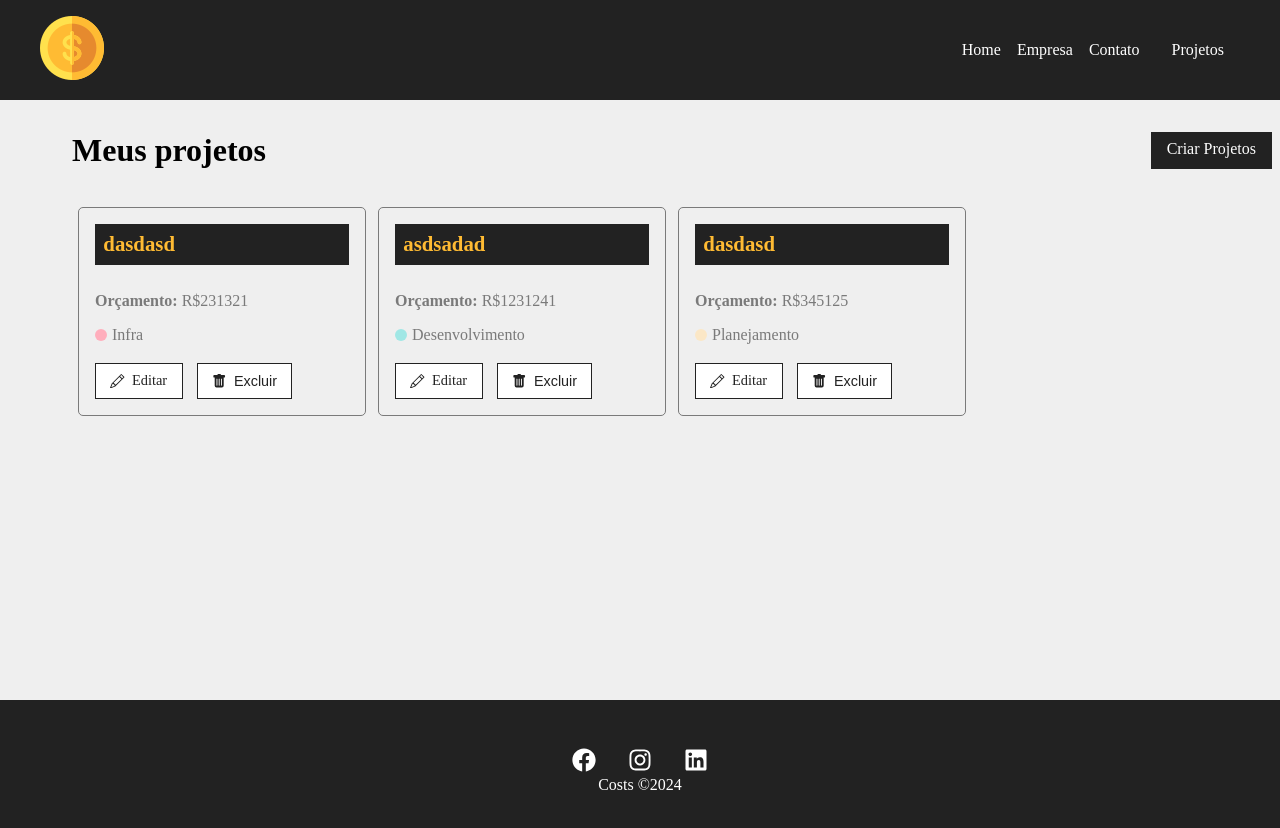
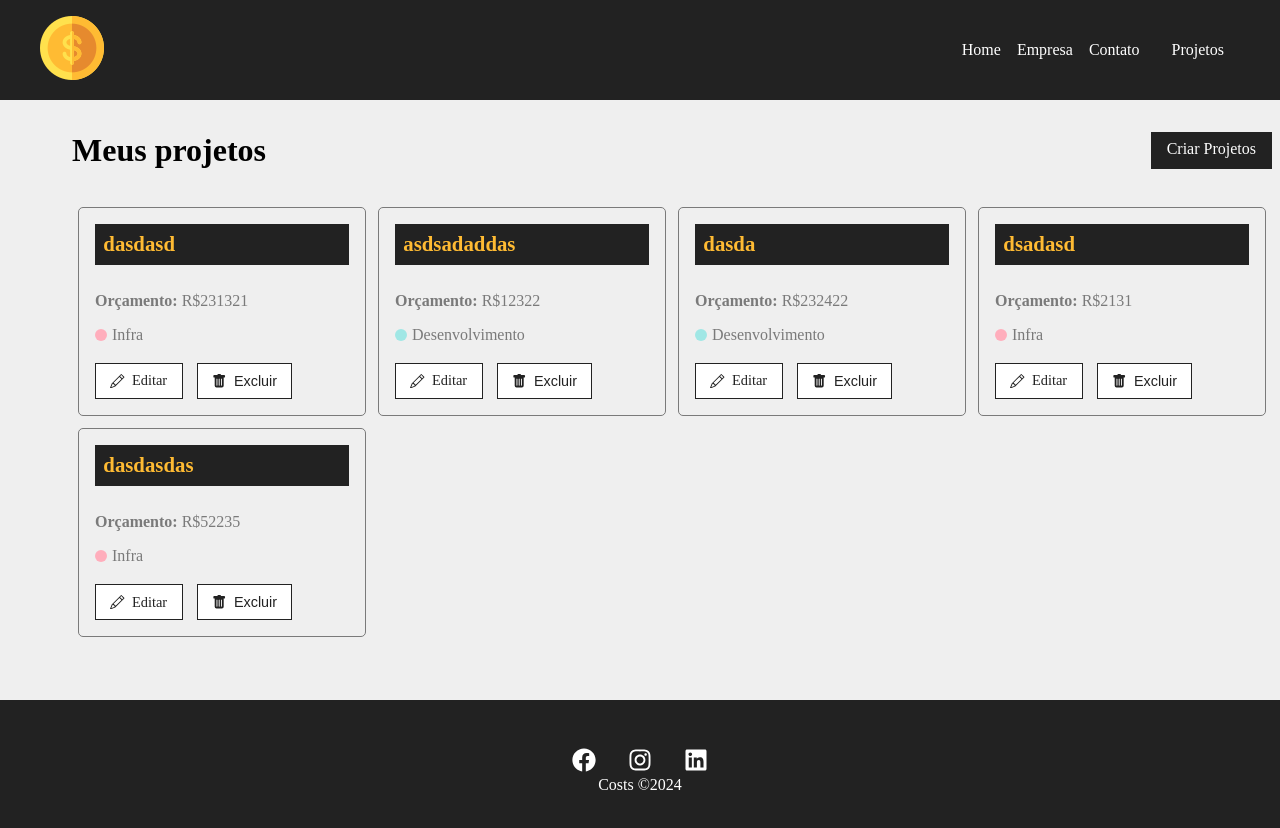
Before and after one commit to ArturMineiro/Projeto_react, a React (Create React App) app in the folder costs/: page /projects in a window 1280 px wide. Shown: the top 828 px of the page. Built offline with nearby package versions, Linux system fonts and the light colour scheme; data requests are answered from the project's data file.

Commit message:
edição part 2 (atualização )

```diff
--- a/costs/db.json
+++ b/costs/db.json
@@ -13,22 +13,44 @@
     },
     {
       "id": "80dc",
-      "budget": "1231241",
+      "budget": "12322",
       "category": {
         "id": "2",
         "name": "Desenvolvimento"
       },
-      "name": "asdsadad",
+      "name": "asdsadaddas",
       "cost": 0,
       "services": []
     },
     {
       "id": "02b6",
-      "budget": "345125",
-      "name": "dasdasd",
+      "budget": "232422",
+      "name": "dasda",
       "category": {
-        "id": "5",
-        "name": "Planejamento"
+        "id": "2",
+        "name": "Desenvolvimento"
+      },
+      "cost": 0,
+      "services": []
+    },
+    {
+      "id": "d685",
+      "name": "dsadasd",
+      "budget": "2131",
+      "category": {
+        "id": "1",
+        "name": "Infra"
+      },
+      "cost": 0,
+      "services": []
+    },
+    {
+      "id": "2db0",
+      "name": "dasdasdas",
+      "budget": "52235",
+      "category": {
+        "id": "1",
+        "name": "Infra"
       },
       "cost": 0,
       "services": []
--- a/costs/src/components/layont/Message.js
+++ b/costs/src/components/layont/Message.js
@@ -2,27 +2,21 @@ import { useState, useEffect } from 'react';
 import { useLocation } from 'react-router-dom';
 import styles from './Message.module.css';
 
-function Message({ type }) {
+
+function Message({ type, msg }) {
     const [visible, setVisible] = useState(false);
-    const [msg, setMsg] = useState(null);
-    const location = useLocation();
 
     useEffect(() => {
-        if (location.state?.message) {
-            setMsg(location.state.message);
+        if (msg) {
             setVisible(true);
 
             const timer = setTimeout(() => {
                 setVisible(false);
-                setMsg(null);
             }, 3000);
-
-            // Limpar o estado após exibir a mensagem
-            window.history.replaceState({}, document.title);
 
             return () => clearTimeout(timer);
         }
-    }, [location.state]);
+    }, [msg]);
 
     return (
         <>
--- a/costs/src/components/pages/Project.js
+++ b/costs/src/components/pages/Project.js
@@ -3,14 +3,18 @@ import { useParams } from 'react-router-dom';
 import { useState, useEffect } from 'react';
 import Loading from '../layont/Loading';
 import Container from '../layont/Container';
+import ProjectForm from '../project/ProjectForm';
+import Message from '../layont/Message';
 
 
 function Project() {
     const { id } = useParams();
-    const [project, setProject] = useState();
+    const [project, setProject] = useState(null);
     const [loading, setLoading] = useState(true);
     const [error, setError] = useState(null);
-    const [showProjectForm, setShowProjectForm] = useState(false)
+    const [showProjectForm, setShowProjectForm] = useState(false);
+    const [message, setMessage] = useState('');
+    const [type, setType] = useState('');
 
     useEffect(() => {
         const timer = setTimeout(() => {
@@ -20,57 +24,99 @@ function Project() {
                     'Content-Type': 'application/json',
                 },
             })
-            .then(resp => resp.json())
+            .then(resp => {
+                if (!resp.ok) {
+                    throw new Error('Erro ao carregar o projeto');
+                }
+                return resp.json();
+            })
             .then(data => {
                 setProject(data);
                 setLoading(false);
+                setShowProjectForm(false);
             })
             .catch(err => {
-                console.log(err);
-                setError(err);
+                console.error(err);
+                setError(err.message);
                 setLoading(false);
             });
-        }, 30); // Atraso de 3 segundos
+        }, 30);
 
-        // Limpeza do timeout se o componente for desmontado
         return () => clearTimeout(timer);
     }, [id]);
+
+    function editPost(updatedProject) {
+        if (updatedProject.budget < updatedProject.cost) {
+            setMessage('O orçamento não pode ser menor que o custo do projeto!!');
+            setType('error');
+            return;
+        }
+
+        setLoading(true);
+        fetch(`http://localhost:5000/projects/${id}`, {
+            method: 'PATCH',
+            headers: {
+                'Content-Type': 'application/json',
+            },
+            body: JSON.stringify(updatedProject),
+        })
+        .then(resp => {
+            if (!resp.ok) {
+                throw new Error('Erro ao atualizar o projeto');
+            }
+            return resp.json();
+        })
+        .then(data => {
+            setProject(data);
+            setShowProjectForm(false);
+            setLoading(false);
+            setMessage('Projeto atualizado');
+            setType('success');
+        })
+        .catch(err => {
+            console.error(err);
+            setError(err.message);
+            setMessage('Erro ao atualizar o projeto');
+            setType('error');
+            setLoading(false);
+        });
+    }
 
     if (loading) {
         return <Loading />;
     }
 
     if (error) {
-        return <p>Ocorreu um erro ao carregar o projeto.</p>;
+        return <p>Ocorreu um erro ao carregar o projeto: {error}</p>;
     }
 
-    function toggleProjectForm(){
-setShowProjectForm(!showProjectForm)
+    function toggleProjectForm() {
+        setShowProjectForm(!showProjectForm);
     }
 
     return (
         <div className={styles.project_details}>
             {project ? (
-                <div>
                 <Container customClass="column">
+                    {message && <Message type={type} msg={message} />}
                     <div className={styles.details_container}>
-                    <h1>
-                        Projeto: { project.name}
-                    </h1>
-                    <button className={styles.btn}onClick={toggleProjectForm}>{!showProjectForm ? 'Editar projeto' :'Fechar'}</button>
+                        <h1>Projeto: {project.name}</h1>
+                        <button className={styles.btn} onClick={toggleProjectForm}>
+                            {!showProjectForm ? 'Editar projeto' : 'Fechar'}
+                        </button>
                         {!showProjectForm ? (
-                        <div className={styles.project_info} >
-                            <p><span> Categoria:</span> {project.category.name}</p>
-                            <p><span> Total orçamento:</span> R${project.budget}</p>
-                            <p><span> Total utilizado:</span> R${project.cost}</p>
+                            <div className={styles.project_info}>
+                                <p><span>Categoria:</span> {project.category.name}</p>
+                                <p><span>Total orçamento:</span> R${project.budget}</p>
+                                <p><span>Total utilizado:</span> R${project.cost}</p>
                             </div>
                         ) : (
-                    <div className={styles.project_info}> <p> detalhes do projeto</p></div>)}
+                            <div className={styles.project_info}>
+                                <ProjectForm handleSubmit={editPost} btnText="Concluir edição" projectData={project} />
                             </div>
-
+                        )}
+                    </div>
                 </Container>
-
-                </div>
             ) : (
                 <p>Projeto não encontrado!</p>
             )}
```
Lines whose indentation alone changed are shown as unchanged.
